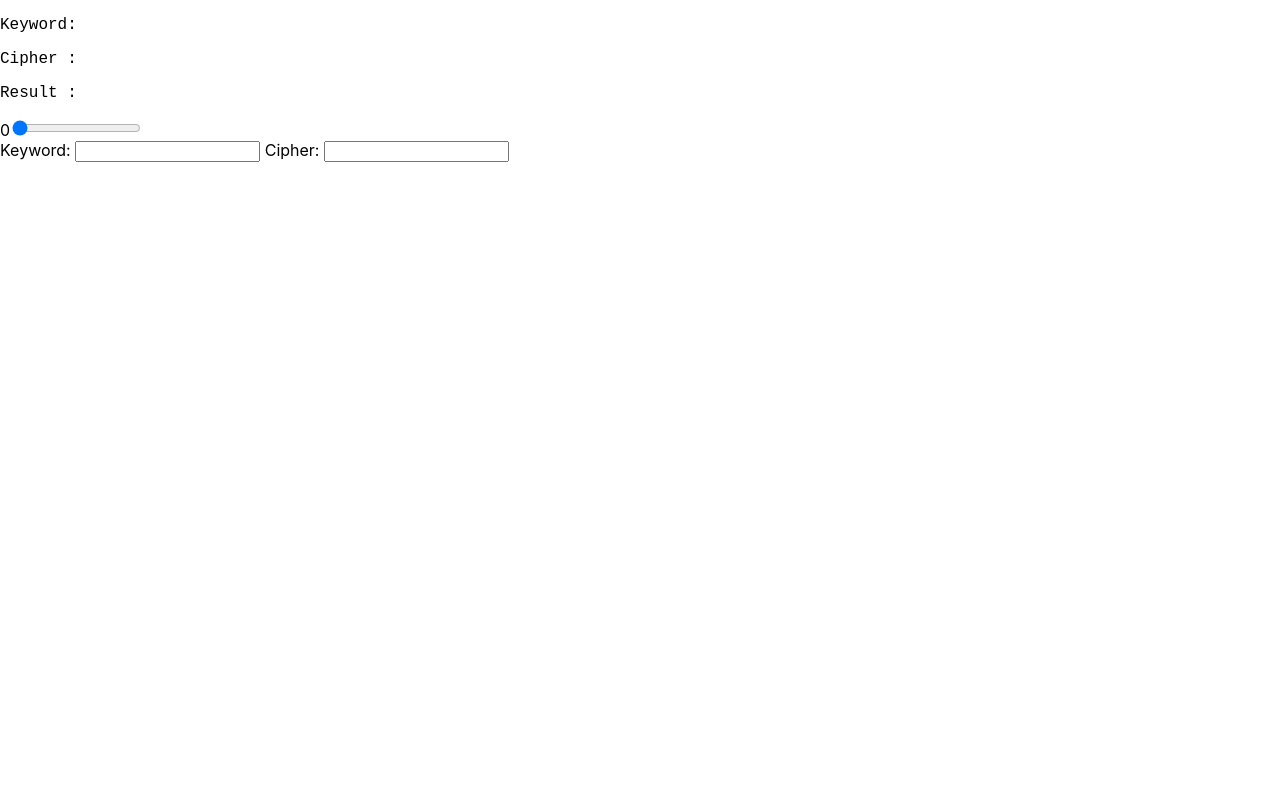
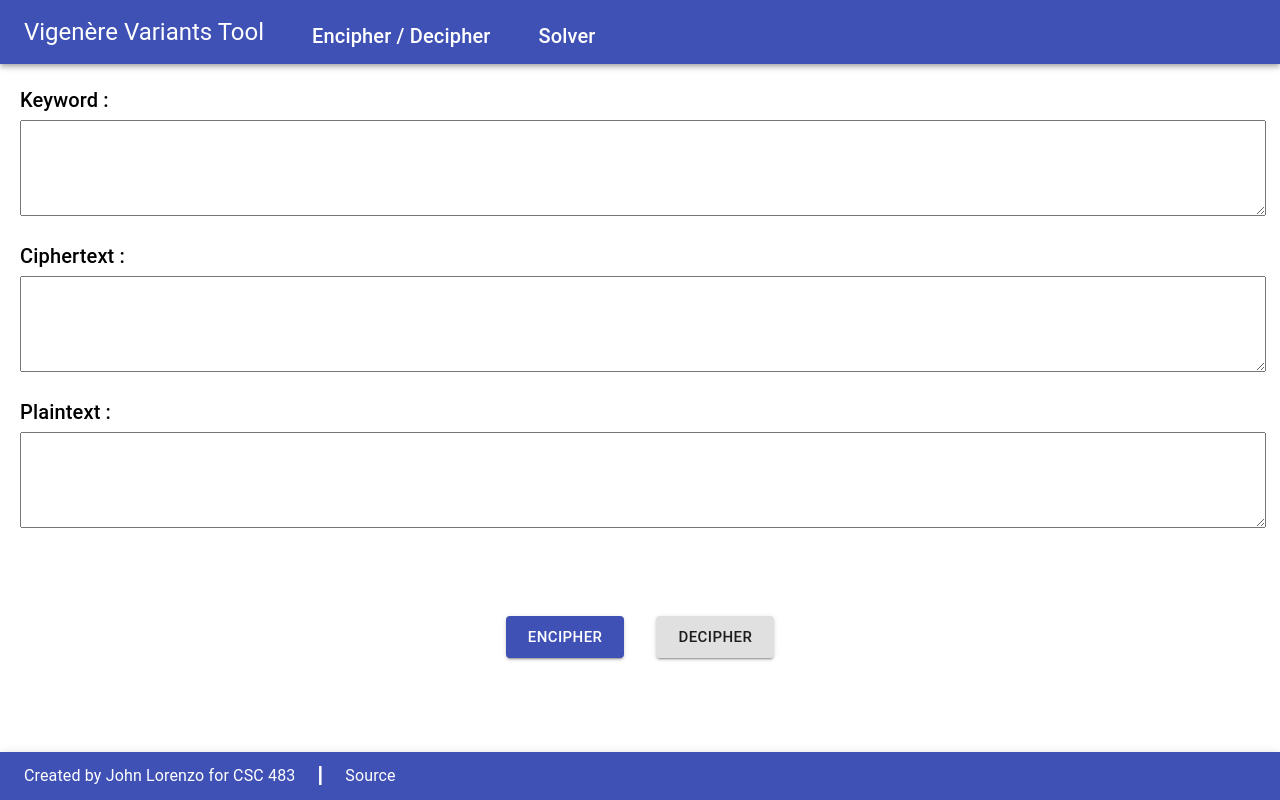
Before and after one commit to lorenzoj2/running-key-cipher-tool, a React (Create React App) app: page / in a window 1280 px wide. Built offline with nearby package versions, Linux system fonts and the light colour scheme.

Commit message:
Added MaterialUI styling and an encipher / decipher tool

```diff
--- a/src/App.js
+++ b/src/App.js
@@ -1,72 +1,137 @@
 import React, {useState} from 'react';
-import './App.css';
+
+import { makeStyles } from '@material-ui/core/styles';
+import { TextareaAutosize, Typography, Button} from '@material-ui/core';
+import { Alert } from '@material-ui/lab';
+
+const useStyles = makeStyles((theme) => ({
+  body: {
+    margin: 0,
+    marginBottom: theme.spacing(8),
+  },
+
+  textField: {
+    margin: '20px 20px 0px 20px',
+  },
+
+  buttons: {
+    marginTop: '20px',
+    textAlign: 'center',
+  },
+
+  buttonMargin: {
+    margin: theme.spacing(2)
+  },
+
+  input: {
+    width: '100%',
+    marginTop: theme.spacing(0.5),
+    minHeight: '15px',
+    resize: 'vertical',
+    fontSize: '1.2em',
+  },
+
+  alert: {
+    width: '250px',
+    margin: "auto",
+  }
+}));
 
 function App() {
-  const [cipher, setCipher] = useState("");
-  const [cipherLength, setCipherLength] = useState(0);
-  const [keyword, setKeyword] = useState("");
-  const [keywordSlider, setKeywordSlider] = useState("")
-  const [result, setResult] = useState("");
-  const [slider, setSlider] = useState(0);
+  const classes = useStyles();
 
-  function handleKeywordChange(e) {
-    setKeyword(e.target.value)
-    setKeywordSlider(e.target.value)
+  const inputProps={
+    classes: {
+      input: classes.input,
+    },
+  };
+
+  const [keywordInput, setKeywordInput] = useState("")
+  const [cipherInput, setCipherInput] = useState("")
+  const [plainInput, setPlainInput] = useState("")
+
+  const [showAlert, setShowAlert] = useState(false)
+  const [alertMessage, setAlertMessage] = useState("")
+
+  function encipher(e){
+    if(!keywordInput || !plainInput){
+      setShowAlert(true)
+      setAlertMessage("Please enter plaintext and a key.")
+      return
+    }
+    else{
+      setShowAlert(false)
+    }
+
+    var adjustResult = "";
+
+    for(var i = 0; i < keywordInput.length; i++){
+      if(keywordInput.charAt(i) !== " "){
+        let newChar = (((plainInput.toLowerCase().charCodeAt(i) % 32) + (keywordInput.toLowerCase().charCodeAt(i) % 32)) - 1)
+        newChar = newChar % 26
+        if(newChar === 0) newChar += 26;
+
+        adjustResult = adjustResult + String.fromCharCode(96 + newChar)
+      }
+      else{
+        adjustResult = adjustResult + " "
+      }
+    }
+
+    setCipherInput(adjustResult.toUpperCase())
   }
 
-  function handleCipherChange(e) {
-    setCipher(e.target.value.toUpperCase().replace(/\s/g, ''))
-    setCipherLength(e.target.value.length);
-  }
+  function decipher(){
+    if(!cipherInput || !keywordInput){
+      setShowAlert(true)
+      setAlertMessage("Please enter ciphertext and a key.")
+      return
+    }
+    else{
+      setShowAlert(false)
+    }
 
-  function handleSlider(e){
-    var adjustKeyword = "";
     var adjustResult = "";
-    var i;
 
-    for(i = 0; i < e.target.value-1; i++){
-      adjustKeyword = adjustKeyword + "\u00A0"
-    }
-    adjustKeyword += keyword
-
-    for(i = 0; i < adjustKeyword.length; i++){
-      if(adjustKeyword.charAt(i) !== "\u00A0"){
-        let newChar = (((cipher.toLowerCase().charCodeAt(i)-96) - (adjustKeyword.toLowerCase().charCodeAt(i)-96)))
+    for(var i = 0; i < keywordInput.length; i++){
+      if(keywordInput.charAt(i) !== " "){
+        let newChar = (((cipherInput.toLowerCase().charCodeAt(i)-96) - (keywordInput.toLowerCase().charCodeAt(i)-96)))
         newChar >= 0 ? newChar = newChar % 26 : newChar === 0 ? newChar = newChar + 1 : newChar = newChar + 26
         adjustResult = adjustResult + String.fromCharCode(97 + newChar)
       }
       else{
-        adjustResult = adjustResult + "\u00A0"
+        adjustResult = adjustResult + " "
       }
     }
 
-    setKeywordSlider(adjustKeyword)
-    setResult(adjustResult)
-    setSlider(e.target.value)
+    setPlainInput(adjustResult)
   }
 
-  console.log("keyword", keyword.toLowerCase().charCodeAt(0)-96)
-  console.log("cipher", cipher.toLowerCase().charCodeAt(0)-96)
+  return (
+    <div className={classes.body}>
+      <div className={classes.textField}>
+            <Typography variant="h6">Keyword :</Typography>
+            <TextareaAutosize inputProps={{spellCheck: "false"}} InputProps={inputProps} value={keywordInput} variant="outlined" rows={5} className={classes.input} onChange={(e) => setKeywordInput(e.target.value)}/>
+      </div>
 
-  let test = (cipher.toLowerCase().charCodeAt(0)-96) - (keyword.toLowerCase().charCodeAt(0)-96)
-  console.log("test", test > 0 ? test % 26 : test + 26)
+      <div className={classes.textField}>
+            <Typography variant="h6">Ciphertext :</Typography>
+            <TextareaAutosize InputProps={inputProps} value={cipherInput} variant="outlined" rows={5} className={classes.input} onChange={(e) => setCipherInput(e.target.value.toUpperCase())}/>
+      </div>
 
-  return (
-    <div>
-      <header>
-        <p className="keyword">Keyword: &ensp;{keywordSlider}</p>
-        <p className="cipher">Cipher : &ensp;{cipher}</p>
-        <p className="result">Result : &ensp;{result}</p>
-        {slider}
-        <input type="range" min="1" max={cipherLength} value={slider} id="cipherRange" onChange={(e) => handleSlider(e)}/>
-        <form>
-          <label htmlFor="keyword">Keyword: </label>
-          <input type="text" name="keyword" onChange={(e) => handleKeywordChange(e)}/>
+      <div className={classes.textField}>
+            <Typography variant="h6">Plaintext :</Typography>
+            <TextareaAutosize InputProps={inputProps} value={plainInput} variant="outlined" rows={5} className={classes.input} onChange={(e) => setPlainInput(e.target.value)}/>
+      </div>
 
-          <label htmlFor="cipher"> Cipher: </label>
-          <input type="text" name="cipher" onChange={(e) => handleCipherChange(e)}/>
-        </form>
-      </header>
+      <div className={classes.buttons}>
+        {showAlert ?
+          <Alert className={classes.alert} severity="error">{alertMessage}</Alert> :
+          <Alert style={{opacity: "0%"}}/>
+        }
+        <Button onClick={(e) => encipher(e)} className={classes.buttonMargin} size="large" variant="contained" color="primary">Encipher</Button>
+        <Button onClick={() => decipher()} className={classes.buttonMargin} size="large" variant="contained">Decipher</Button>
+      </div>
     </div>
   );
 }
--- /dev/null
+++ b/src/Footer.js
@@ -0,0 +1,46 @@
+import React from 'react';
+
+import { makeStyles } from '@material-ui/core/styles';
+import { AppBar, Toolbar, Typography} from '@material-ui/core';
+
+const useStyles = makeStyles((theme) => ({
+    a: {
+      textDecoration: 'none',
+      color: 'white',
+
+      "&:hover": {
+        textDecoration: "underline",
+      },
+    },
+
+    footer: {
+      top: 'auto',
+      bottom: 0,
+    },
+
+    source: {
+      marginLeft: theme.spacing(2.5),
+    },
+}));
+
+function Footer() {
+    const classes = useStyles();
+
+    return (
+        <AppBar className={classes.footer} color="primary" position="fixed">
+          <Toolbar variant="dense">
+            <Typography variant="subtitle1" color="inherit">
+              Created by John Lorenzo for CSC 483
+            </Typography>
+            <Typography variant="subtitle1" color="inherit" className={classes.source}>
+              ┃
+            </Typography>
+            <Typography variant="subtitle1" color="inherit" className={classes.source}>
+              <a className={classes.a} color="inherit" href="https://github.com/lorenzoj2/running-key-cipher-tool">Source</a>
+            </Typography>
+          </Toolbar>
+        </AppBar>
+    )
+}
+
+export default Footer;
--- /dev/null
+++ b/src/Navbar.js
@@ -0,0 +1,53 @@
+import React from 'react';
+import App from './App'
+import Solver from './Solver'
+
+import { makeStyles } from '@material-ui/core/styles';
+import { AppBar, Toolbar, Typography} from '@material-ui/core';
+
+import {BrowserRouter as Router, Switch, Route, Link} from "react-router-dom";
+
+const useStyles = makeStyles((theme) => ({
+  appBarOption: {
+    marginLeft: theme.spacing(6),
+    marginTop: theme.spacing(1),
+  },
+
+  a: {
+      textDecoration: 'none',
+      color: 'white',
+
+      "&:hover": {
+        textDecoration: "underline",
+      },
+  },
+}));
+
+function Navbar() {
+    const classes = useStyles();
+
+    return (
+    <Router>
+        <AppBar position="sticky">
+          <Toolbar>
+            <Typography className={classes.appBarMain} variant="h5" color="inherit">
+              Vigenère Variants Tool
+            </Typography>
+            <Typography className={classes.appBarOption} variant="h6" color="inherit">
+              <Link className={classes.a} to="/">Encipher / Decipher</Link>
+            </Typography>
+            <Typography className={classes.appBarOption} variant="h6" color="inherit">
+              <Link className={classes.a} to="/solver">Solver</Link>
+            </Typography>
+          </Toolbar>
+        </AppBar>
+
+        <Switch>
+          <Route path="/solver" component={Solver}/>
+          <Route path="/" component={App}/>
+        </Switch>
+      </Router>
+    )
+}
+
+export default Navbar;
--- /dev/null
+++ b/src/Solver.js
@@ -0,0 +1,117 @@
+import React, {useState} from 'react';
+
+import { makeStyles } from '@material-ui/core/styles';
+import { TextField, Slider} from '@material-ui/core';
+
+const useStyles = makeStyles((theme) => ({
+  body: {
+    margin: 0,
+    marginBottom: theme.spacing(8),
+  },
+
+  keywordSlider: {
+    textAlign: 'center',
+    margin: '20px 20px 0px 20px',
+  },
+
+  slider: {
+    width: '30%',
+  },
+
+  input: {
+    marginTop: theme.spacing(0.5),
+    width: '100%',
+    fontFamily: 'Courier New',
+    fontWeight: 'bold',
+  },
+
+  textField: {
+    margin: '20px 20px 0px 20px',
+  }
+
+}));
+
+function Solver() {
+  const classes = useStyles();
+
+  const inputProps={
+    classes: {
+      input: classes.input,
+    },
+  };
+
+  const [keywordInput, setKeywordInput] = useState("")
+  const [cipherInput, setCipherInput] = useState("")
+  const [plaintext, setPlaintext] = useState("")
+
+  const [slider, setSlider] = useState(0)
+
+  function sliderChange(e, newValue){
+    var adjustKeyword = "";
+    var adjustPlain = "";
+
+    // Add spaces to the beginning of the word based on slider value
+    for(var i = 0; i <= newValue - 1; i++){
+      adjustKeyword = adjustKeyword + " "
+    }
+
+    adjustKeyword += keywordInput.trim()
+
+    // Decipher and update plaintext result
+    for(i = 0; i < adjustKeyword.length; i++){
+      if(adjustKeyword.charAt(i) !== " "){
+        let newChar = (((cipherInput.toLowerCase().charCodeAt(i)-96) - (adjustKeyword.toLowerCase().charCodeAt(i)-96)))
+        newChar >= 0 ? newChar = newChar % 26 : newChar === 0 ? newChar = newChar + 1 : newChar = newChar + 26
+        adjustPlain = adjustPlain + String.fromCharCode(97 + newChar)
+      }
+      else{
+        adjustPlain = adjustPlain + " "
+      }
+    }
+
+    setPlaintext(adjustPlain)
+    setKeywordInput(adjustKeyword)
+    setSlider(newValue)
+  }
+
+  function keywordChange(e, newValue) {
+    var adjustPlain = ""
+    var keyword = e.target.value
+
+   // Decipher and update plaintext result
+    for(var i = 0; i < keyword.length; i++){
+      console.log(keyword.charAt(i))
+      if(keyword.charAt(i) !== " "){
+        let newChar = (((cipherInput.toLowerCase().charCodeAt(i)-96) - (keyword.toLowerCase().charCodeAt(i)-96)))
+        newChar >= 0 ? newChar = newChar % 26 : newChar === 0 ? newChar = newChar + 1 : newChar = newChar + 26
+        adjustPlain = adjustPlain + String.fromCharCode(97 + newChar)
+      }
+      else{
+        adjustPlain = adjustPlain + " "
+      }
+    }
+
+    setKeywordInput(e.target.value)
+    setPlaintext(adjustPlain)
+  }
+
+  return (
+    <div className={classes.body}>
+      <div className={classes.keywordSlider}>
+        <Slider className={classes.slider} step={1} max={cipherInput.length - keywordInput.trim().length} value={slider} onChange={sliderChange}/>
+        <TextField inputProps={{spellCheck: "false"}} InputProps={inputProps} placeholder="Keyword" value={keywordInput} variant="outlined" rows={2} className={classes.input} onChange={keywordChange}/>
+      </div>
+
+      <div className={classes.textField}>
+        <TextField inputProps={{maxLength: 140, spellCheck: "false"}} InputProps={inputProps} placeholder="Ciphertext" value={cipherInput} variant="outlined" rows={2} className={classes.input} onChange={(e) => setCipherInput(e.target.value.toUpperCase().replace(/\s/g, ''))}/>
+      </div>
+
+      <div className={classes.textField}>
+        <TextField inputProps={{spellCheck: "false"}} InputProps={inputProps} placeholder="Plaintext" value={plaintext} variant="outlined" rows={2} className={classes.input}/>
+      </div>
+
+    </div>
+  );
+}
+
+export default Solver;
--- a/src/index.css
+++ b/src/index.css
@@ -6,8 +6,3 @@ body {
   -webkit-font-smoothing: antialiased;
   -moz-osx-font-smoothing: grayscale;
 }
-
-code {
-  font-family: source-code-pro, Menlo, Monaco, Consolas, 'Courier New',
-    monospace;
-}
--- a/src/index.js
+++ b/src/index.js
@@ -1,11 +1,14 @@
 import React from 'react';
 import ReactDOM from 'react-dom';
 import './index.css';
-import App from './App';
+import Navbar from './Navbar'
+import Footer from './Footer'
+
 
 ReactDOM.render(
   <React.StrictMode>
-    <App />
+    <Navbar />
+    <Footer />
   </React.StrictMode>,
   document.getElementById('root')
 );
```
